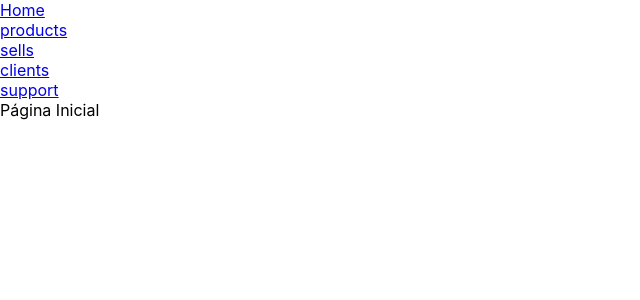
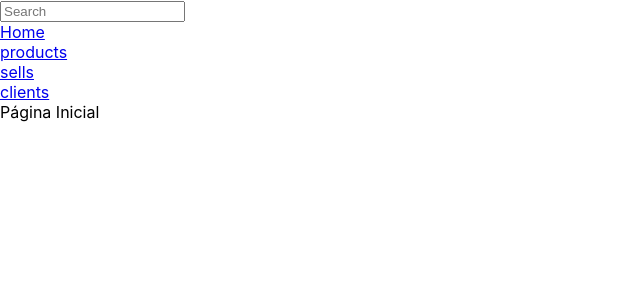
Before and after one commit to Allanptv/web, a React (Create React App) app: page /home in a window 1280 px wide. Shown: the top 300 px of the page, without its empty margins (0-640 px from the left). Built offline with nearby package versions, Linux system fonts and the light colour scheme.

Commit message:
Added search form in header

```diff
--- a/src/common/Header/header.js
+++ b/src/common/Header/header.js
@@ -82,7 +82,7 @@ export default mainMenu*/
 
 
 import React from 'react';
-import { Nav, Navbar } from 'react-bootstrap';
+import { Nav, Navbar, Form, FormControl } from 'react-bootstrap';
 
 import "./index.css"
 
@@ -90,13 +90,17 @@ import "./index.css"
 
 export const NavigationBar = () => (
     <Navbar>
+      <Form className="form-center">
+        <FormControl type="text" placeholder="Search" />
+      </Form>
       <Navbar.Collapse>
         <Nav>
           <Nav.Item><Nav.Link href="/home">Home</Nav.Link></Nav.Item>
           <Nav.Item><Nav.Link href="/products">products</Nav.Link></Nav.Item>
           <Nav.Item><Nav.Link href="/sells">sells</Nav.Link></Nav.Item>
           <Nav.Item><Nav.Link href="/clients">clients</Nav.Link></Nav.Item>
-          <Nav.Item><Nav.Link href="/support">support</Nav.Link></Nav.Item>
+          {/*<Nav.Item><Nav.Link href="/support">support</Nav.Link></Nav.Item>
+          <Nav.Item><Nav.Link href="/logout">Logout</Nav.Link></Nav.Item>*/}
         </Nav>
       </Navbar.Collapse>
     </Navbar>
```
